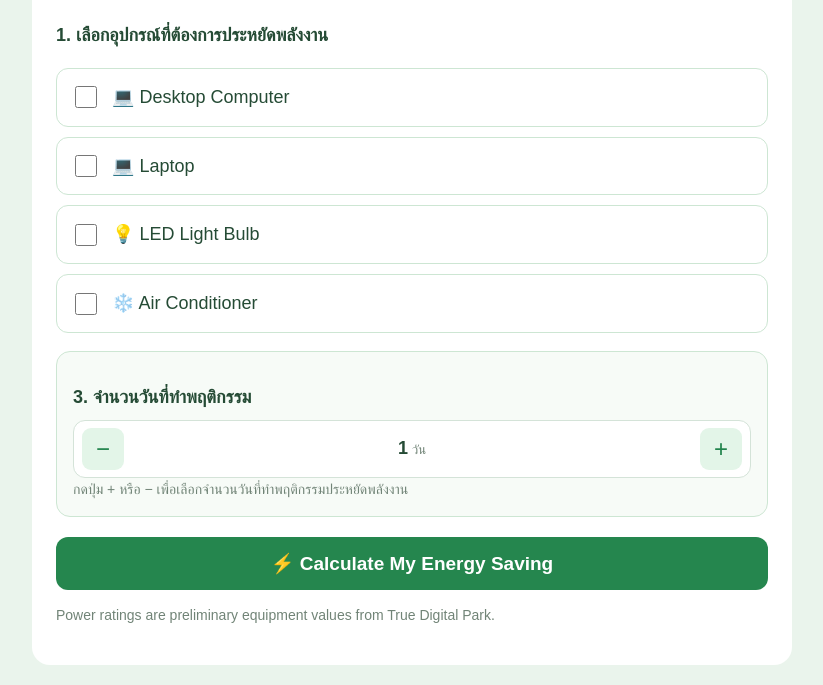
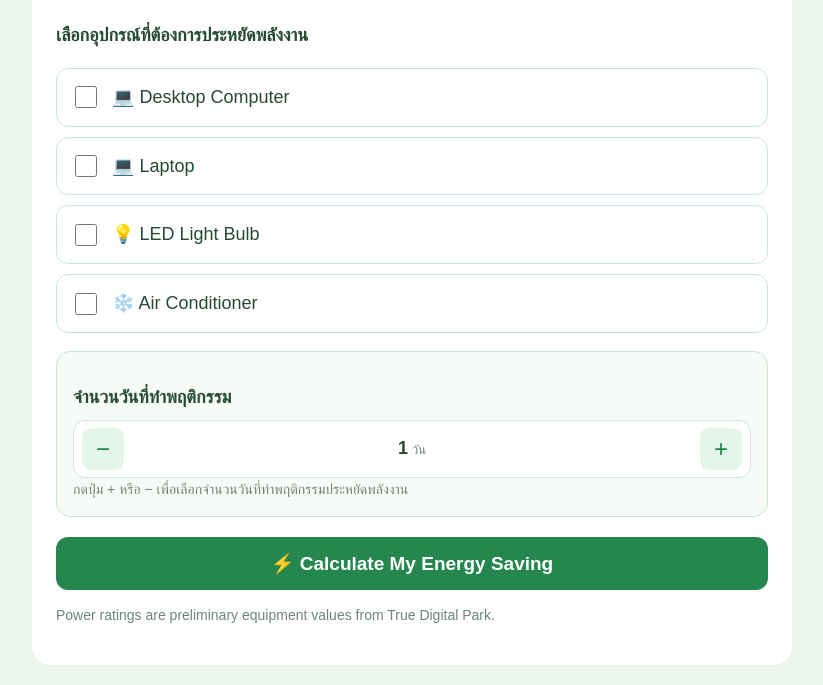
Before and after one commit to know-your-energy/KNOW-UR-ENERGY, a plain HTML site: page index.html in a window 1280 px wide. Shown: the part 194-879 px from the top of the page, without its empty margins (228-1051 px from the left). Drawn offline with Linux system fonts and the light colour scheme.

Commit message:
Remove numbering from energy-saving device selection

```diff
--- a/index.html
+++ b/index.html
@@ -32,11 +32,11 @@
 <body>
 <main>
   <img class="logo" src="assets/logo.png" alt="KNOW YOUR ENERGY logo">
-  <p><strong>1. เลือกอุปกรณ์ที่ต้องการประหยัดพลังงาน</strong></p>
+  <p><strong>เลือกอุปกรณ์ที่ต้องการประหยัดพลังงาน</strong></p>
   <div id="devices"></div>
   <div id="deviceFields"></div>
   <div class="field">
-    <label>3. จำนวนวันที่ทำพฤติกรรม</label>
+    <label>จำนวนวันที่ทำพฤติกรรม</label>
     <div class="stepper" aria-label="จำนวนวันที่ทำพฤติกรรม">
       <button type="button" data-target="days" data-direction="-1" data-step="1" data-min="1" aria-label="ลดจำนวนวัน">−</button>
       <div class="stepper-value"><span id="days">1</span><span class="stepper-unit">วัน</span></div>
```
